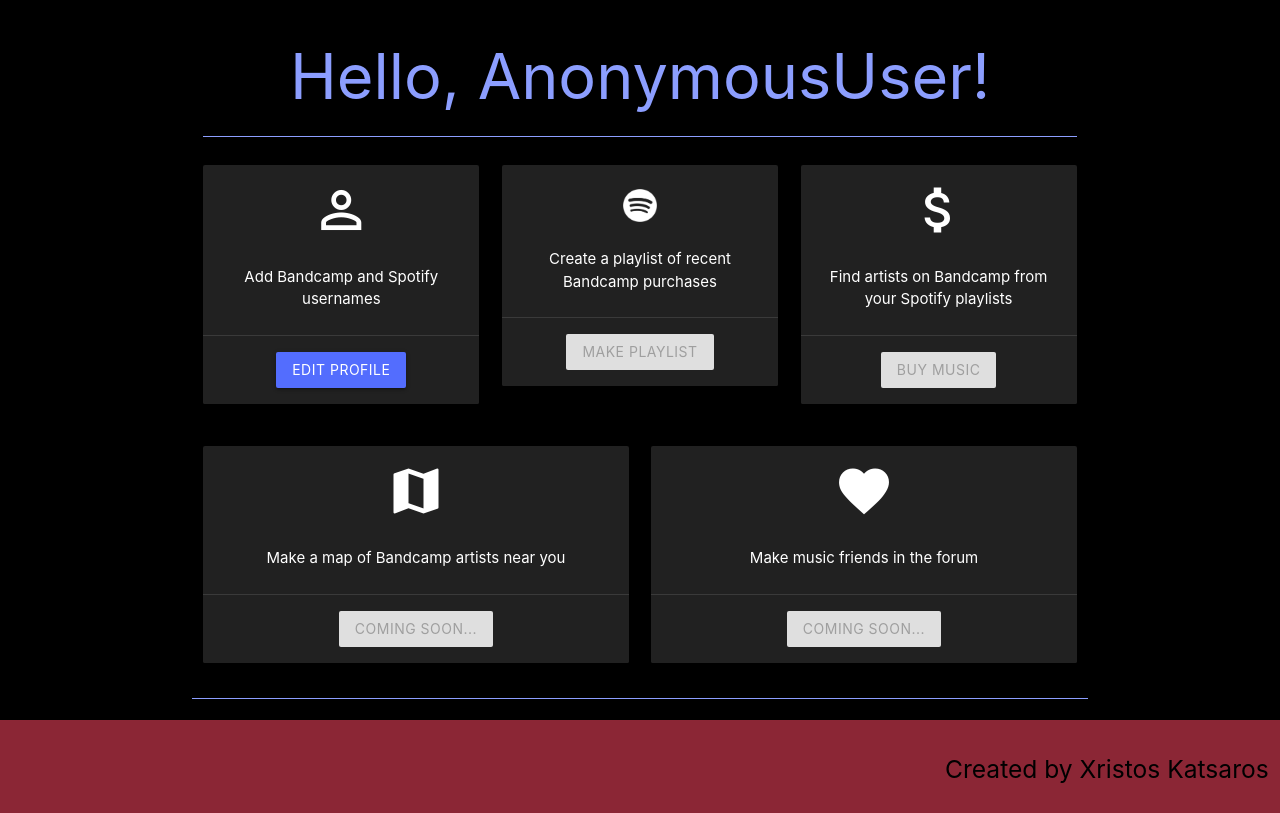
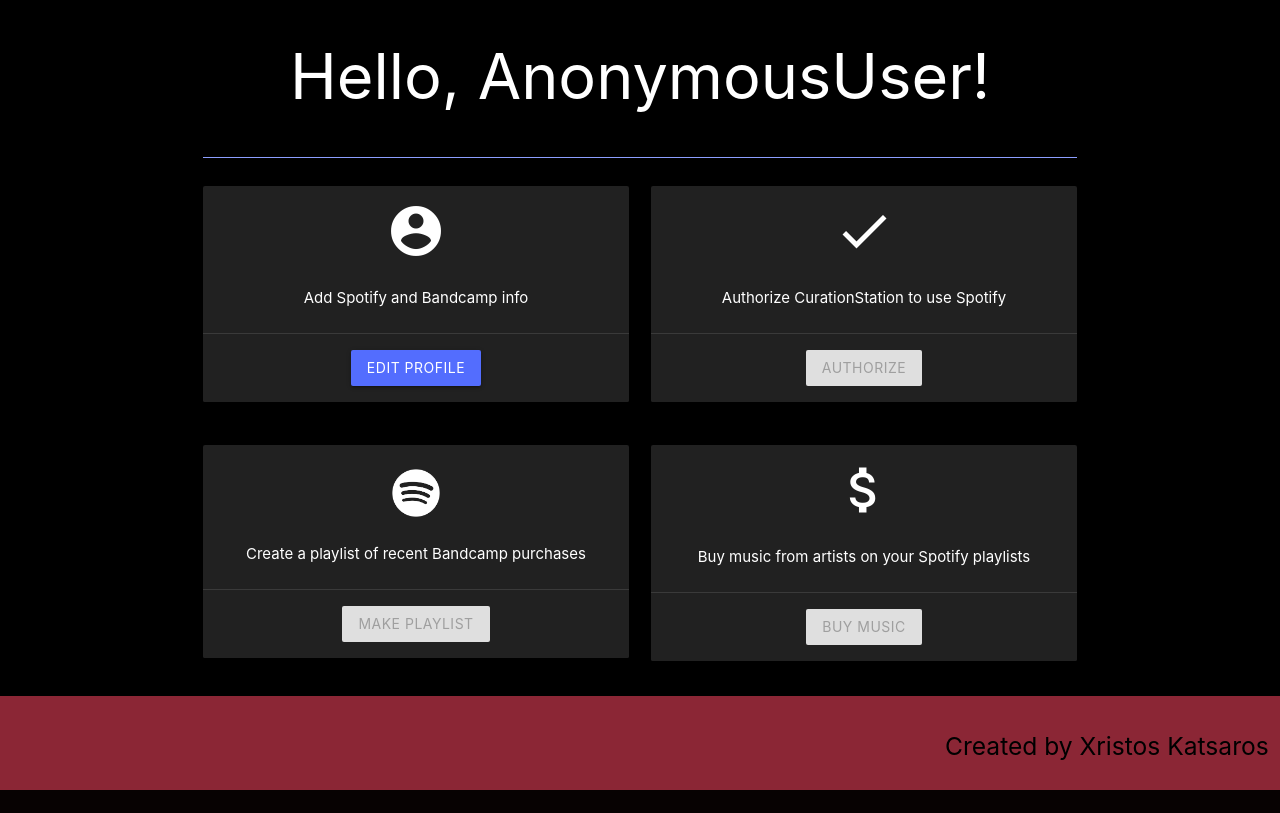
Before and after one commit to xxristoskk/curation-station-2, a Django app: template frontpage/templates/dashboard.html in a window 1280 px wide. Shown: the part 64-877 px from the top of the page. After the commit the page ends 854 px from the top, so only its background shows below. Run offline with Django 3.2, Linux system fonts and the light colour scheme; the template is opened without the code that fills it, so the values that code supplies are empty.

Commit message:
fixed spotify auth

```diff
--- a/frontpage/templates/dashboard.html
+++ b/frontpage/templates/dashboard.html
@@ -1,22 +1,32 @@
 {% extends 'base_generic.html' %}
 {% load static %}
+
 {% block content %}
+
 <div class='row'>
     <div class='col s12'>
-        <h1 class='center-align' style='color: #8c9eff;'>Hello, {{request.user}}!</h1>
+        <h1 class='center-align' style='color: white;'>Hello, {{request.user}}!</h1>
+        <div class='row'>
+            <div class='col s12 center'>
+                {% for message in messages %}
+                    <span class='helper-text white-text' data-success='right'><h4>{{message}}</h4></span>
+                {% endfor %}
+            </div>
+        </div>
     <div class='col s12 divider indigo accent-1'></div>
     </div>
 </div>
 
 <div class='row'>
-    <div class="col s4 center">
+
+    <div class="col s6 center">
         <div class="card grey darken-4">
             <div class='card-content white-text'>
-                <span class='card-title'><i class='medium material-icons' style='padding-top: 5px;'>person_outline</i></span>
-                <p>Add Bandcamp and Spotify usernames</p>
+                <span class='card-title'><i class='medium material-icons' style='padding-top: 5px;'>account_circle</i></span>
+                <p>Add Spotify and Bandcamp info</p>
             </div>
             <div class='card-action'>
-                {% if request.user.profile.bandcamp_username == None %}
+                {% if request.user.profile.bandcamp_username == None and request.user.profile.spotify_username == None %}
                     <a class="waves-effect waves-light btn pulse indigo accent-2" href={% url 'profile' %}>Edit Profile</a>
                 {% else %}
                     <a class="waves-effect waves-light btn indigo accent-2" href={% url 'profile' %}>Edit Profile</a>
@@ -24,14 +34,37 @@
             </div>
         </div>
     </div>
-    <div class="col s4 center">
+
+    <div class="col s6 center">
+        <div class="card grey darken-4">
+            <div class='card-content white-text'>
+                <span class='card-title'><i class='medium material-icons' style='padding-top: 5px;'>check</i></span>
+                <p>Authorize CurationStation to use Spotify</p>
+            </div>
+            <div class='card-action'>
+                {% if request.user.profile.spotify_username == None %}
+                    <button class="waves-effect waves-light btn disabled indigo accent-2" onclick="authSpotify()">Authorize</button>
+                {% elif not is_valid %}
+                    <button class="waves-effect waves-light btn pulse indigo accent-2" onclick="authSpotify()">Authorize</button>
+                {% else %}
+                    <button class="waves-effect waves-light btn indigo accent-2" onclick="authSpotify()">Authorize</button>
+                {% endif %}
+            </div>
+        </div>
+    </div>
+
+</div>
+
+<div class='row'>
+
+    <div class="col s6 center">
         <div class='card grey darken-4'>
             <div class='card-content white-text'>
-                <span class='card-title'><img src="{% static 'imgs/Spotify_Icon_RGB_White.png' %}" style='max-width: 14.5%;'></span>
+                <span class='card-title'><img src="{% static 'imgs/Spotify_Icon_RGB_White.png' %}" style='max-width: 48px;'></span>
                 <p>Create a playlist of recent Bandcamp purchases</p>
             </div>
             <div class='card-action'>
-                {% if request.user.profile.bandcamp_username == None and request.user.profile.sp_playlist_name == None %}
+                {% if not is_valid or request.user.profile.bandcamp_username == None %}
                     <a class="waves-effect waves-light btn disabled indigo accent-2" href={% url 'make-playlist' %}>Make Playlist</a>
                 {% else %}
                     <a class="waves-effect waves-light btn indigo accent-2" href={% url 'make-playlist' %}>Make Playlist</a>
@@ -39,14 +72,15 @@
             </div>
         </div>
     </div>
-    <div class='col s4 center'>
+
+    <div class='col s6 center'>
         <div class='card grey darken-4'>
             <div class='card-content white-text'>
                 <span class='card-title'><i class='medium material-icons' style='padding-top: 5px;'>attach_money</i></span>
-                <p>Find artists on Bandcamp from your Spotify playlists</p>
+                <p>Buy music from artists on your Spotify playlists</p>
             </div>
             <div class='card-action'>
-                {% if request.user.profile.spotify_token == None %}
+                {% if not is_valid %}
                     <a class="waves-effect waves-light btn disabled indigo accent-2" href={% url 'buy-music' %}>Buy music</a>
                 {% else %}
                     <a class="waves-effect waves-light btn indigo accent-2" href={% url 'buy-music' %}>Buy Music</a>
@@ -55,38 +89,17 @@
         </div>
     </div>
 </div>
-<div class='row'>
-    <div class='col s6 center'>
-        <div class='card grey darken-4'>
-            <div class='card-content white-text'>
-                <span class='card-title'><i class='medium material-icons' style='padding-top: 5px;'>map</i></span>
-                <p>Make a map of Bandcamp artists near you</p>
-            </div>
-            <div class='card-action'>
-                <a class="waves-effect waves-light btn disabled indigo accent-2">Coming soon...</a>
-            </div>
-        </div>
-    </div>
-    <div class='col s6 center'>
-        <div class='card grey darken-4'>
-            <div class='card-content white-text'>
-                <span class='card-title'><i class='medium material-icons' style='padding-top: 5px;'>favorite</i></span>
-                <p>Make music friends in the forum</p>
-            </div>
-            <div class='card-action'>
-                <a class="waves-effect waves-light btn disabled indigo accent-2">Coming soon...</a>
-            </div>
-        </div>
-    </div>
-</div>
 
-<div class='col s12 divider indigo accent-1'></div>
-<div class='row'>
-    <div class='col s12'>
-        {% for message in messages %}
-            <span class='helper-text white' data-success='right'>{{message}}</span>
-        {% endfor %}
-    </div>
-</div>
+
+
+<script>
+function authSpotify() {
+    fetch('/get-auth-url')
+        .then((response) => response.json())
+        .then((data) => {
+            window.location.replace(data.url);
+        });
+}
+</script>
 
 {% endblock %}
--- a/frontpage/templates/index.html
+++ b/frontpage/templates/index.html
@@ -13,7 +13,6 @@
         <a class='btn waves-red indigo accent-2' href={% url 'login' %}>LOGIN</a>
         <a class='btn waves-red indigo accent-2' href={% url 'register' %}>SIGNUP</a>
     </div>
-    <p>----------insert contact form------------</p>
 </div>
 
 {% endblock %}
```
Also changed, not shown: frontpage/templates/buy_music.html (+7 -20 lines), frontpage/templates/profile.html (+1 -11 lines), frontpage/views.py (+13 -6 lines), frontpage/templates/playlist_maker.html (deleted).
